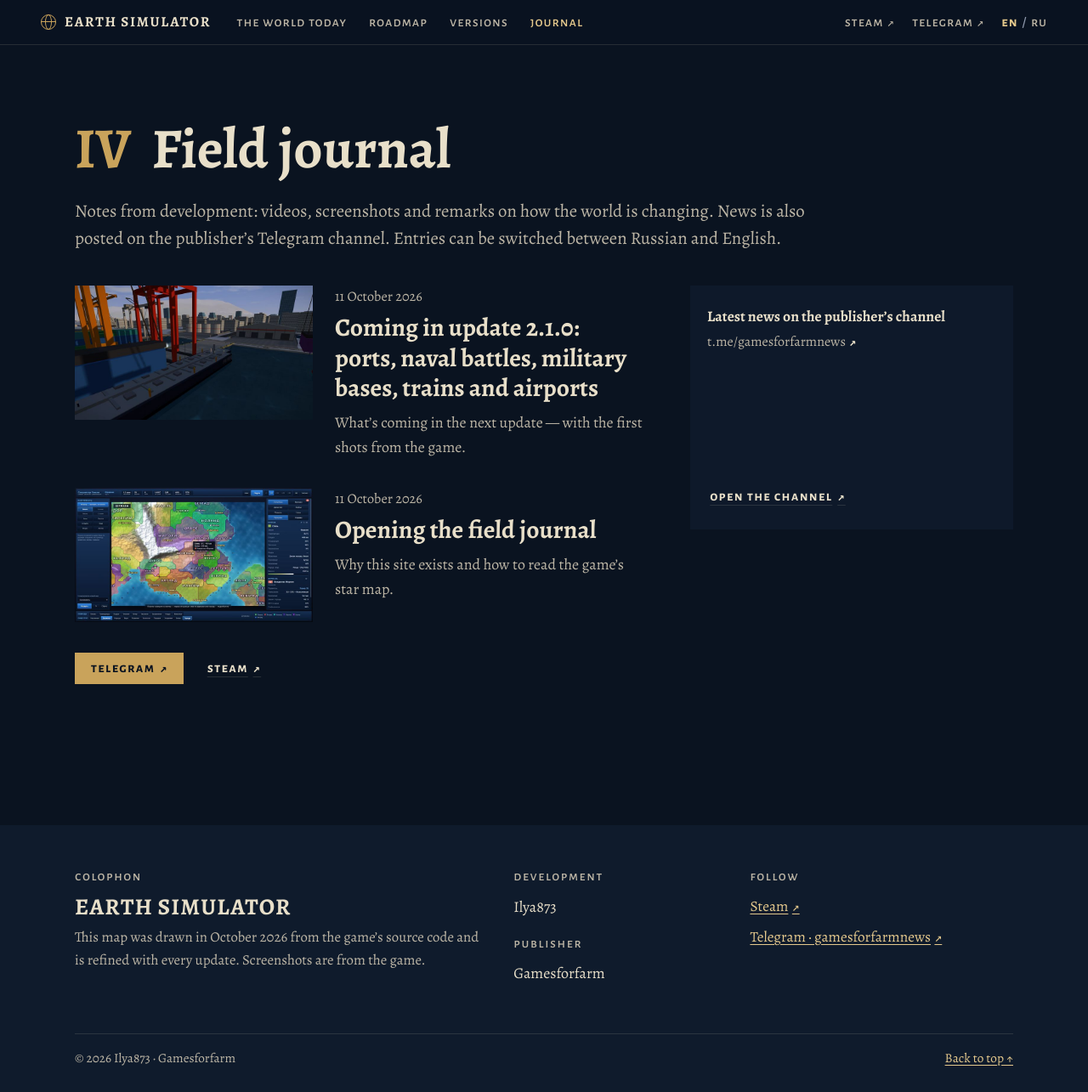
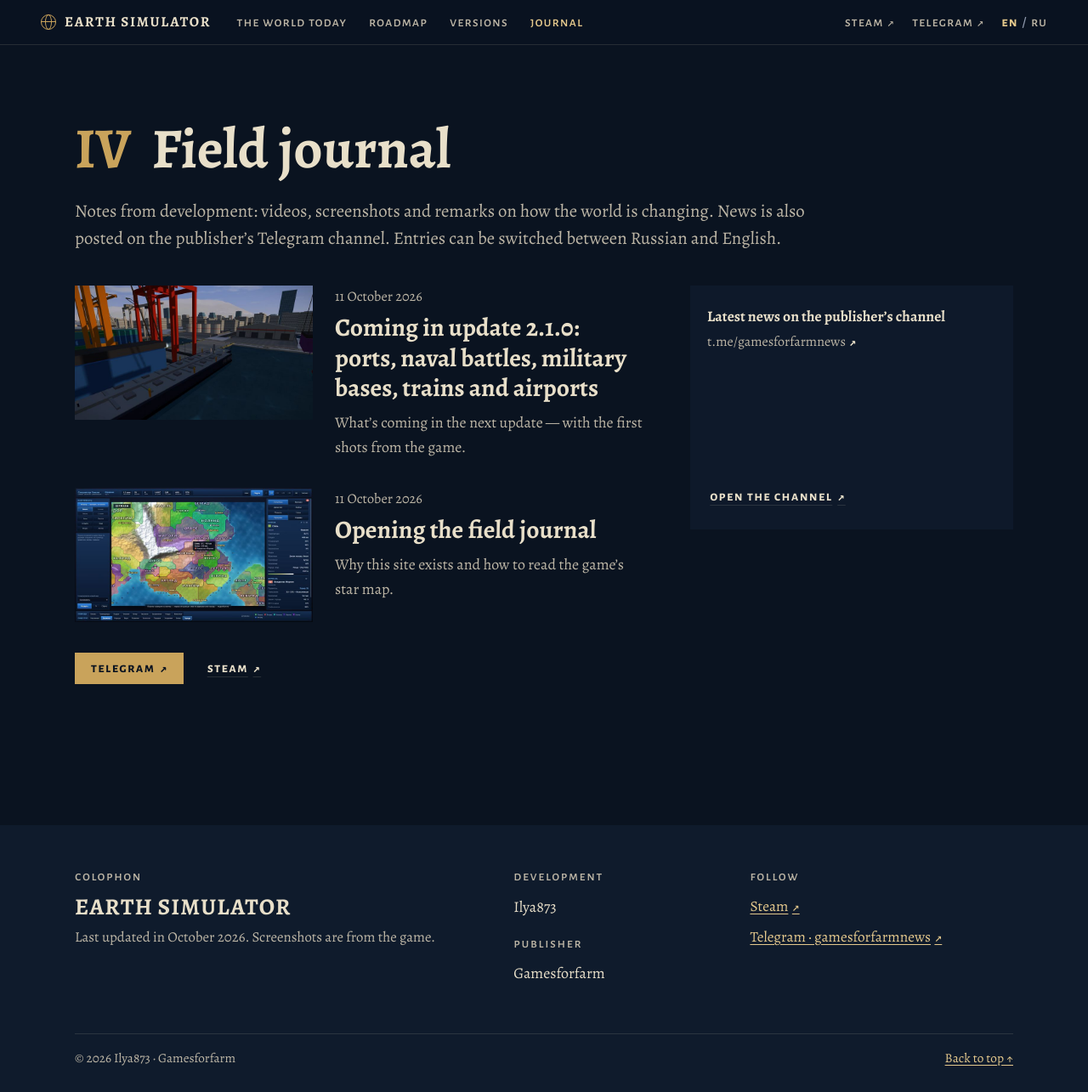
Before and after one commit to Ilya873/earth-simulator, a Jekyll site: the page built from en/devlog/index.html, in a window 1280 px wide and 1285 px high. Shown: the whole window at 85% size. Built offline with Jekyll 4.4.1, drawn with Linux system fonts in a browser that asks for light colours; some web fonts are replaced; a script that is not in the unit is left out.

Commit message:
Подвал и запись без упоминания исходного кода; приглушено солнце за летописью
Co-Authored-By: Claude Opus 5.5 <noreply@anthropic.com>

```diff
--- a/_data/i18n.yml
+++ b/_data/i18n.yml
@@ -186,8 +186,8 @@ tg_open: { ru: "Открыть канал", en: "Open the channel" }
 # подвал
 colophon_title: { ru: "Выходные данные", en: "Colophon" }
 colophon:
-  ru: "Карта составлена в октябре 2026 года по исходному коду игры и уточняется с каждым обновлением. Скриншоты — из игры."
-  en: "This map was drawn in October 2026 from the game’s source code and is refined with every update. Screenshots are from the game."
+  ru: "Последнее обновление — октябрь 2026 года. Скриншоты — из игры."
+  en: "Last updated in October 2026. Screenshots are from the game."
 footer_dev: { ru: "Разработка", en: "Development" }
 footer_pub: { ru: "Издатель", en: "Publisher" }
 footer_follow: { ru: "Следить", en: "Follow" }
--- a/_posts/2026-10-11-otkryvaem-polevoy-dnevnik.md
+++ b/_posts/2026-10-11-otkryvaem-polevoy-dnevnik.md
@@ -14,7 +14,7 @@ body_en: |
 
   The roadmap is drawn as a star chart. Every update is a star system, and every feature is a planet on its orbit. Planets already in the game shine, and the ones in progress are teal. Hover a system and lines appear to the updates it rests on.
 
-  The map was drawn from the game’s source code: what already works, what each next system rests on, and in which order they are best built. The most important system is 3.0, *Foundation*. It’s an engine rebuild: the world becomes a globe, and the simulation moves to its own thread and becomes predictable. Without it there can be no multiplayer, no other planets and no truly living inhabitants.
+  The map shows what already works, what each next system rests on, and in which order they are best built. The most important system is 3.0, *Foundation*. It’s an engine rebuild: the world becomes a globe, and the simulation moves to its own thread and becomes predictable. Without it there can be no multiplayer, no other planets and no truly living inhabitants.
 
   The dates on the map are approximate: some things will arrive earlier, some later. The order matters more than the dates.
 
```
Also changed, not shown: other parts of _posts/2026-10-11-otkryvaem-polevoy-dnevnik.md (+1 -1 lines), assets/img/bg/versions.jpg.
